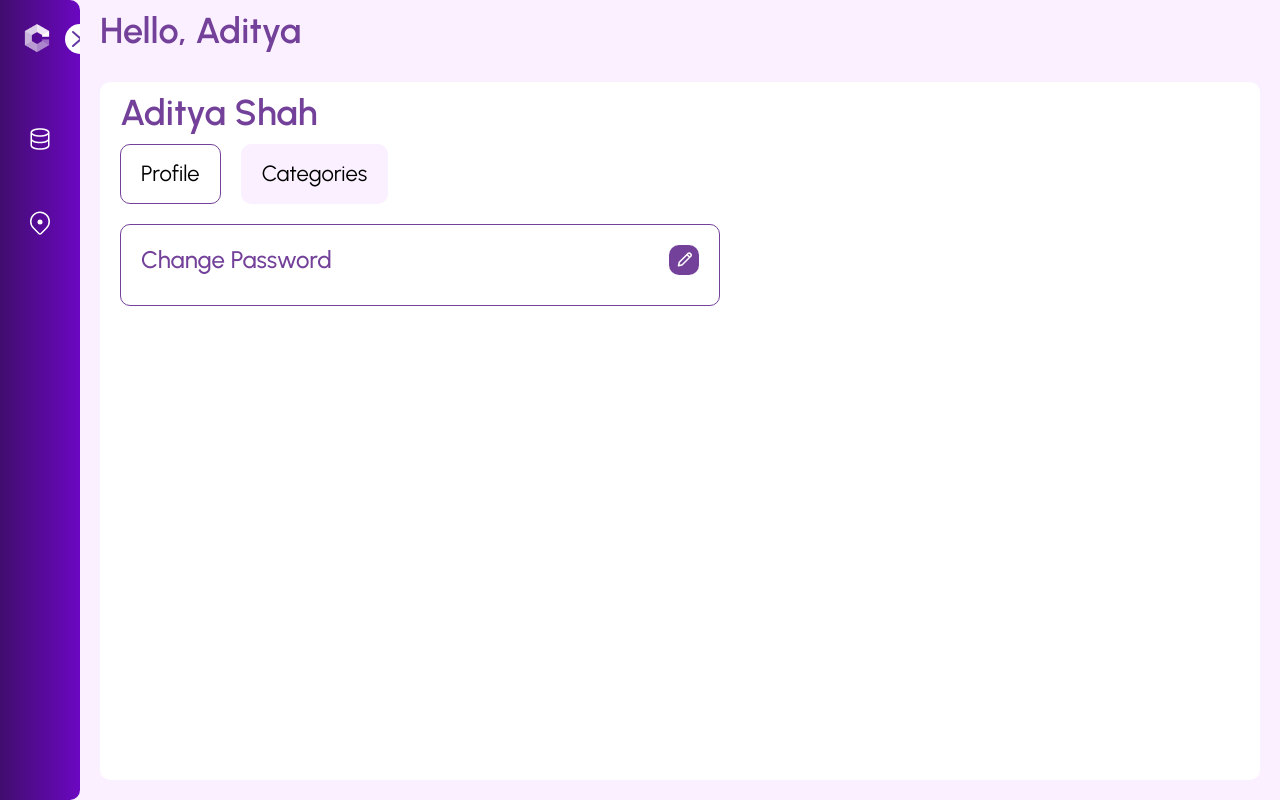
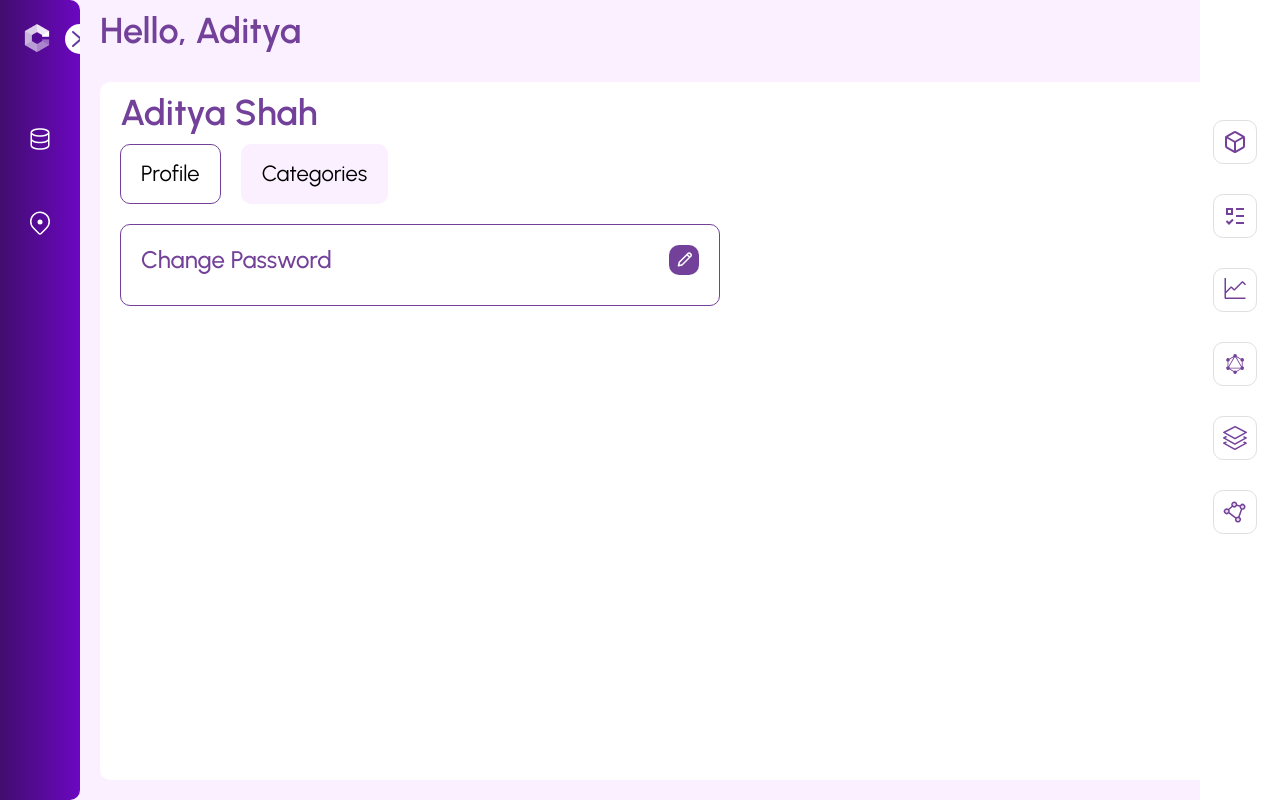
Before and after one commit to pratitneo/location-intelligence-genesys, a React (Vite) app: page /profile in a window 1280 px wide. Built offline with nearby package versions, Linux system fonts and the light colour scheme.

Commit message:
Implement right side bar

```diff
--- /dev/null
+++ b/src/components/rightSideBar/rightSideBar.tsx
@@ -0,0 +1,111 @@
+import { LuBox } from "react-icons/lu";
+import { VscGraphLine } from "react-icons/vsc";
+import { BiLogoGraphql } from "react-icons/bi";
+import { SlLayers } from "react-icons/sl";
+import { PiPolygonDuotone } from "react-icons/pi";
+import { RiListCheck3 } from "react-icons/ri";
+import { FaVectorSquare } from "react-icons/fa6";
+import { FaLocationArrow } from "react-icons/fa";
+import { BiShapePolygon } from "react-icons/bi";
+import styles from "./rightSidebar.module.scss";
+import { useState, type JSX } from "react";
+
+type IconKey = "3dmap" | "legend" | "charts" | "draw" | "maps" | "geo";
+
+const RightSideBar = () => {
+  const [activeKey, setActiveKey] = useState<IconKey | null>(null);
+  const iconList: {
+    id: number;
+    icon: JSX.Element;
+    tooltip: string;
+    key: IconKey;
+  }[] = [
+    { id: 1, icon: <LuBox />, tooltip: "3D Map", key: "3dmap" },
+    { id: 2, icon: <RiListCheck3 />, tooltip: "Legend", key: "legend" },
+    { id: 3, icon: <VscGraphLine />, tooltip: "Charts", key: "charts" },
+    { id: 4, icon: <BiLogoGraphql />, tooltip: "Draw On Map", key: "draw" },
+    { id: 5, icon: <SlLayers />, tooltip: "Maps", key: "maps" },
+    {
+      id: 6,
+      icon: <PiPolygonDuotone />,
+      tooltip: "Geo Analysis Tool",
+      key: "geo",
+    },
+  ];
+
+  const subIconList = [
+    { id: "select", icon: <FaLocationArrow />, tooltip: "Select" },
+    { id: "rectangle", icon: <FaVectorSquare />, tooltip: "Rectangle" },
+    { id: "polygon", icon: <BiShapePolygon />, tooltip: "Polygon" },
+  ];
+  // const handleIconClick = (key: string) => {
+  //   alert(`Clicked on ${key} icon`);
+
+  //   switch (key) {
+  //     case "3dmap":
+  //       // call3DMapAPI();
+  //       break;
+  //     case "legend":
+  //       // callLegendAPI();
+  //       break;
+  //     case "charts":
+  //       // callChartsAPI();
+  //       break;
+  //     case "draw":
+  //       // callDrawOnMapAPI();
+  //       break;
+  //     case "maps":
+  //       // callMapsAPI();
+  //       break;
+  //     case "geo":
+  //       // callGeoAnalysisAPI();
+  //       break;
+  //     default:
+  //       break;
+  //   }
+  // };
+
+  const handleIconClick = (key: IconKey) => {
+    setActiveKey((prev) => (prev === key ? null : key));
+    console.log("Clicked icon:", key);
+  };
+
+  return (
+    <div className={styles["right-sidebar__wrap"]}>
+      <div className={styles["right-sidebar__icons"]}>
+        {iconList.map((item) => (
+          <div key={item.id} className={styles["right-sidebar__icon-wrap"]}>
+            <div
+              className={styles["right-sidebar__icon"]}
+              onClick={() => handleIconClick(item.key)}
+            >
+              <span className={styles["right-sidebar__tooltip"]}>
+                {item.tooltip}
+              </span>
+              {item.icon}
+            </div>
+
+            {/* ✅ Show red sub-icons if "Draw On Map" is clicked */}
+            {item.key === "draw" && activeKey === "draw" && (
+              <div className={styles["right-sidebar__sub-icons"]}>
+                {subIconList.map((subItem) => (
+                  <div
+                    key={subItem.id}
+                    className={styles["right-sidebar__sub-icon"]}
+                  >
+                    <span className={styles["right-sidebar__tooltip"]}>
+                      {subItem.tooltip}
+                    </span>
+                    {subItem.icon}
+                  </div>
+                ))}
+              </div>
+            )}
+          </div>
+        ))}
+      </div>
+    </div>
+  );
+};
+
+export default RightSideBar;
--- /dev/null
+++ b/src/components/rightSideBar/rightsidebar.module.scss
@@ -0,0 +1,138 @@
+@use "../../styles/partials/variables" as *;
+@use "../../styles/partials/utilities" as *;
+
+.right-sidebar {
+  &__wrap {
+    position: fixed;
+    right: 0;
+    top: 0;
+    z-index: 1;
+    height: 100vh;
+    width: 80px;
+    background-color: $white;
+    padding: 120px 10px 20px 0px;
+    display: flex;
+    align-items: flex-start;
+    justify-content: center;
+  }
+
+  &__icons {
+    display: flex;
+    flex-direction: column;
+    gap: 30px;
+    width: 100%;
+    align-items: center;
+  }
+
+  &__icon-wrap {
+    position: relative;
+    display: flex;
+    flex-direction: column;
+    align-items: center;
+  }
+
+  &__sub-icons {
+    display: flex;
+    flex-direction: column;
+    gap: 8px;
+    position: absolute;
+    right: 60px;
+    top: 0;
+    z-index: 2;
+  }
+
+  &__sub-icon {
+    position: relative;
+    width: 32px;
+    height: 32px;
+    background-color: #fff;
+    border: 1px solid #ccc;
+    color: red;
+    display: flex;
+    align-items: center;
+    justify-content: center;
+    border-radius: 6px;
+    font-size: 16px;
+    cursor: pointer;
+    transition: 0.2s;
+
+    &:hover {
+      background-color: red;
+
+      svg {
+        color: #e0e0e0;
+      }
+
+      .right-sidebar__tooltip {
+        opacity: 1;
+        visibility: visible;
+        transform: translateY(-50%);
+      }
+    }
+
+    svg {
+      color: red;
+    }
+  }
+
+  &__icon {
+    position: relative;
+    width: $sidebar-box;
+    height: $sidebar-box;
+    border: 1px solid #e0e0e0;
+    border-radius: $radius-input;
+    cursor: pointer;
+    @extend %flex-center;
+    transition: 0.3s;
+
+    &:hover {
+      background-color: #734199;
+      border-color: #734199;
+
+      svg {
+        color: #e0e0e0;
+      }
+
+      .right-sidebar__tooltip {
+        opacity: 1;
+        visibility: visible;
+        transform: translateY(-50%);
+      }
+    }
+
+    svg {
+      color: #734199;
+      width: $sidebar-icon;
+      height: $sidebar-icon;
+      transition: 0.3s all;
+    }
+  }
+
+  &__tooltip {
+    position: absolute;
+    right: 110%;
+    top: 50%;
+    transform: translateY(-40%);
+    background-color: #734199;
+    color: #ffffff;
+    padding: 4px 10px;
+    border-radius: 4px;
+    white-space: nowrap;
+    font-size: 12px;
+    opacity: 0;
+    visibility: hidden;
+    transition: all 0.3s ease;
+    pointer-events: none;
+
+    &::after {
+      content: "";
+      position: absolute;
+      top: 50%;
+      left: 100%;
+      transform: translateY(-50%);
+      border-width: 5px;
+      border-style: solid;
+      border-color: transparent transparent transparent #734199;
+    }
+  }
+}
--- a/src/pages/profile/profile.tsx
+++ b/src/pages/profile/profile.tsx
@@ -6,6 +6,7 @@ import profileCss from './profile.module.scss'
 // import LoginInput from '../../components/loginInput/loginInput'
 import Sidebar from '../../components/sidebar/sidebar'
 import PersonalInfo from '../../components/personalInfo/personalInfo'
+import RightSideBar from '../../components/rightSideBar/rightSideBar'
 
 const Profile = ({ userName, fullName }: ProfileType) => {
     const tabs = [{ id: 1, label: 'profile', active: true }, { id: 2, label: 'categories', active: false }]
@@ -36,6 +37,7 @@ const Profile = ({ userName, fullName }: ProfileType) => {
                     )}
                 </div>
             </div>
+            <RightSideBar />
         </>
     )
 }
--- a/src/styles/partials/_variables.scss
+++ b/src/styles/partials/_variables.scss
@@ -1,6 +1,7 @@
 // colors
 $white: #fff;
 $black: #000;
+$text-color: #333;
 $label-disable: #bebebe;
 $label-active: #424242;
 $border-disable-grey: #bdbdbd;
```
